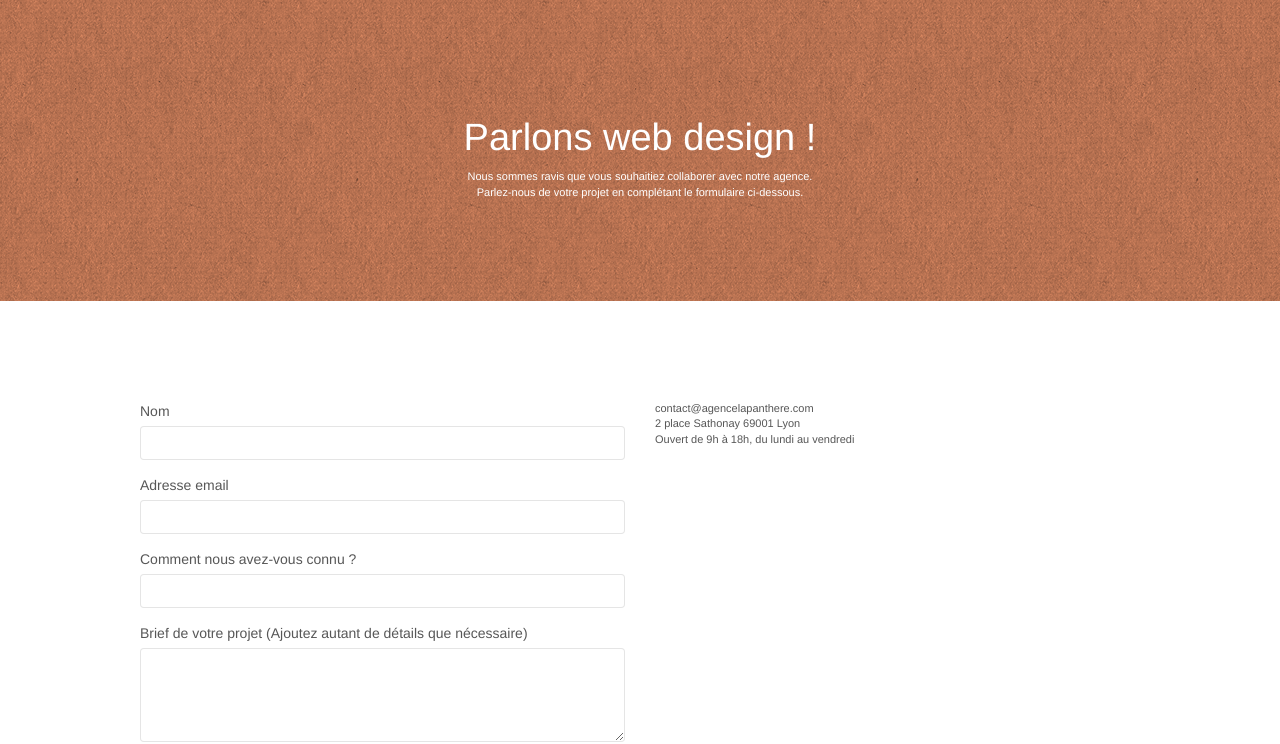
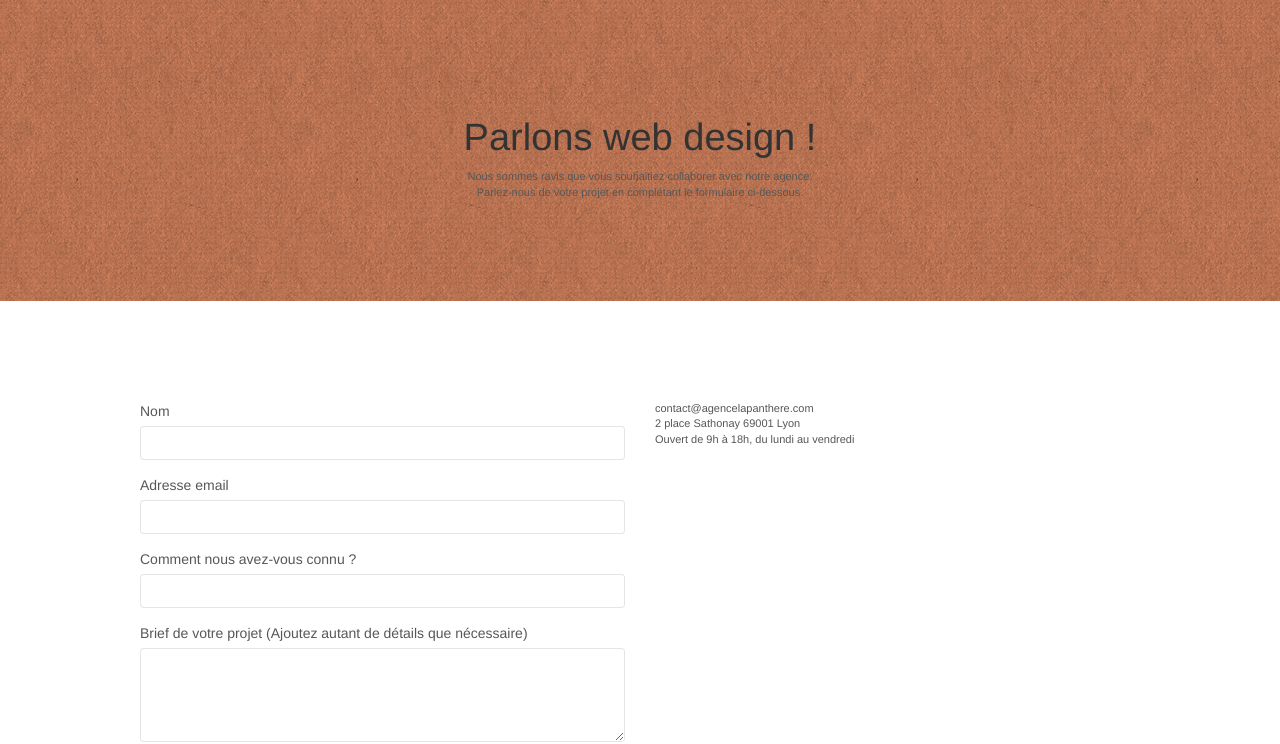
Before and after one commit to alexjure/Projet-4-Optimisez-un-site-web-existant, a plain HTML site: page page2.html in a window 1280 px wide. Shown: the part 95-839 px from the top of the page. Drawn offline with nearby package versions, Linux system fonts and the light colour scheme; files that its build step writes are made by us from their sources; a script that the page names is missing.

Commit message:
Modification contraste

```diff
--- a/page2.html
+++ b/page2.html
@@ -62,10 +62,10 @@
 	<div class="container bloc-lg">
 		<div class="row">
 			<div class="col-sm-12">
-				<h1 class="text-center hero-bloc-text tc-white">
+				<h1 class="text-center hero-bloc-text tc-white-contrast">
 					Parlons web design !
 				</h1>
-				<p class="text-center mg-lg tc-white tight-width-whitespace">
+				<p class="text-center mg-lg tc-white-contrast tight-width-whitespace">
 					Nous sommes ravis que vous souhaitiez collaborer avec notre agence.<br>
 					Parlez-nous de votre projet en complétant le formulaire ci-dessous.
 				</p>
--- a/style.css
+++ b/style.css
@@ -786,6 +786,10 @@ h4 {
     color: #ffffff!important;
 }
 
+.tc-white-contrast{
+    color: #000000;
+}
+
 .btn-atomic-tangerine {
     background: #F3976C;
     color: #000000!important;
```
